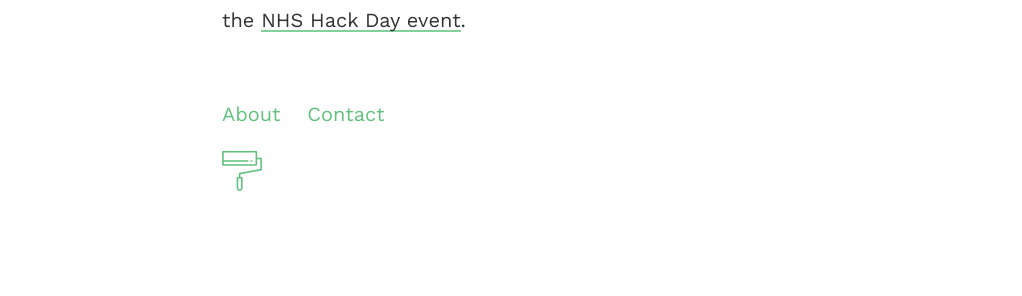
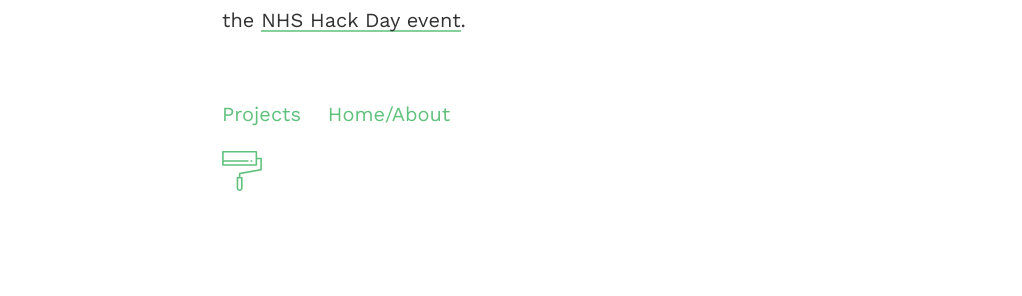
Before and after one commit to alistairuk/alistairuk.github.io-projects, a Jekyll site: the page built from _posts/2016-10-02-DisBit.markdown, in a window 1280 px wide. Shown: the part 303-599 px from the top of the page, without its empty margins (18-1040 px from the left). Built offline with Jekyll 4.4.1, drawn with Linux system fonts in a browser that asks for light colours; comment, search, counter and statistics services are not loaded; part of the change alters nothing that is shown.

Commit message:
Tidying and fixing

```diff
--- a/_config.yml
+++ b/_config.yml
@@ -1,23 +1,14 @@
 ### your site title here
 
-title: Hagura - Light!
-baseurl: /hagura # name of the repository
-email: your@email.com
-
-
+title: Alistair MacDonald's Projects
+baseurl: /projects # name of the repository
+email: contact@agm.me.uk
 
 highlighter: rouge
 markdown: kramdown
 ### exclude the instructions / write-up in the README.md
 
-
-# Tracker
-analytics: UA-83979019-1
-
-# Comments
-disqus-shortname: webjeda-demo
-
-
+#
 #optimization
 #compress.html
 compress_html:
--- a/_includes/analytics.html
+++ /dev/null
@@ -1,11 +0,0 @@
-<!-- Google Analytics Tracking code -->
-<script>
-  (function(i,s,o,g,r,a,m){i['GoogleAnalyticsObject']=r;i[r]=i[r]||function(){
-  (i[r].q=i[r].q||[]).push(arguments)},i[r].l=1*new Date();a=s.createElement(o),
-  m=s.getElementsByTagName(o)[0];a.async=1;a.src=g;m.parentNode.insertBefore(a,m)
-  })(window,document,'script','//www.google-analytics.com/analytics.js','ga');
-
-  ga('create', '{{site.analytics}}', 'auto');
-  ga('send', 'pageview');
-
-</script>
--- a/_includes/disqus.html
+++ /dev/null
@@ -1,10 +0,0 @@
-<div id="disqus_thread"></div>
-<script defer>
-(function() {
-    var d = document, s = d.createElement('script');
-    s.src = '//{{site.disqus-shortname}}.disqus.com/embed.js';
-    s.setAttribute('data-timestamp', +new Date());
-    (d.head || d.body).appendChild(s);
-})();
-</script>
-<noscript>Please enable JavaScript to view the <a href="https://disqus.com/?ref_noscript">comments powered by Disqus.</a></noscript>
--- a/_layouts/default.html
+++ b/_layouts/default.html
@@ -22,8 +22,8 @@ layout: compress
 <footer>
 
     <div class="links">
-        <a href="{{site.baseurl}}/about/">About</a>
-        <a href="{{site.baseurl}}/contact/">Contact</a>
+        <a href="{{site.baseurl}}/">Projects</a>
+        <a href="/">Home/About</a>
     </div>
     <div class="theme" onclick="theme()" style="    background-image: url({{site.baseurl}}/images/theme.svg)"></div>
 </footer>
```
Also changed, not shown: _posts/2016-10-02-DisBit.markdown (renamed from _posts/2016-09-17-welcome-to-jekyll.markdown), images/hagura-1.png (deleted), images/hagura-responsive.png (deleted), images/image-3.png (deleted).
